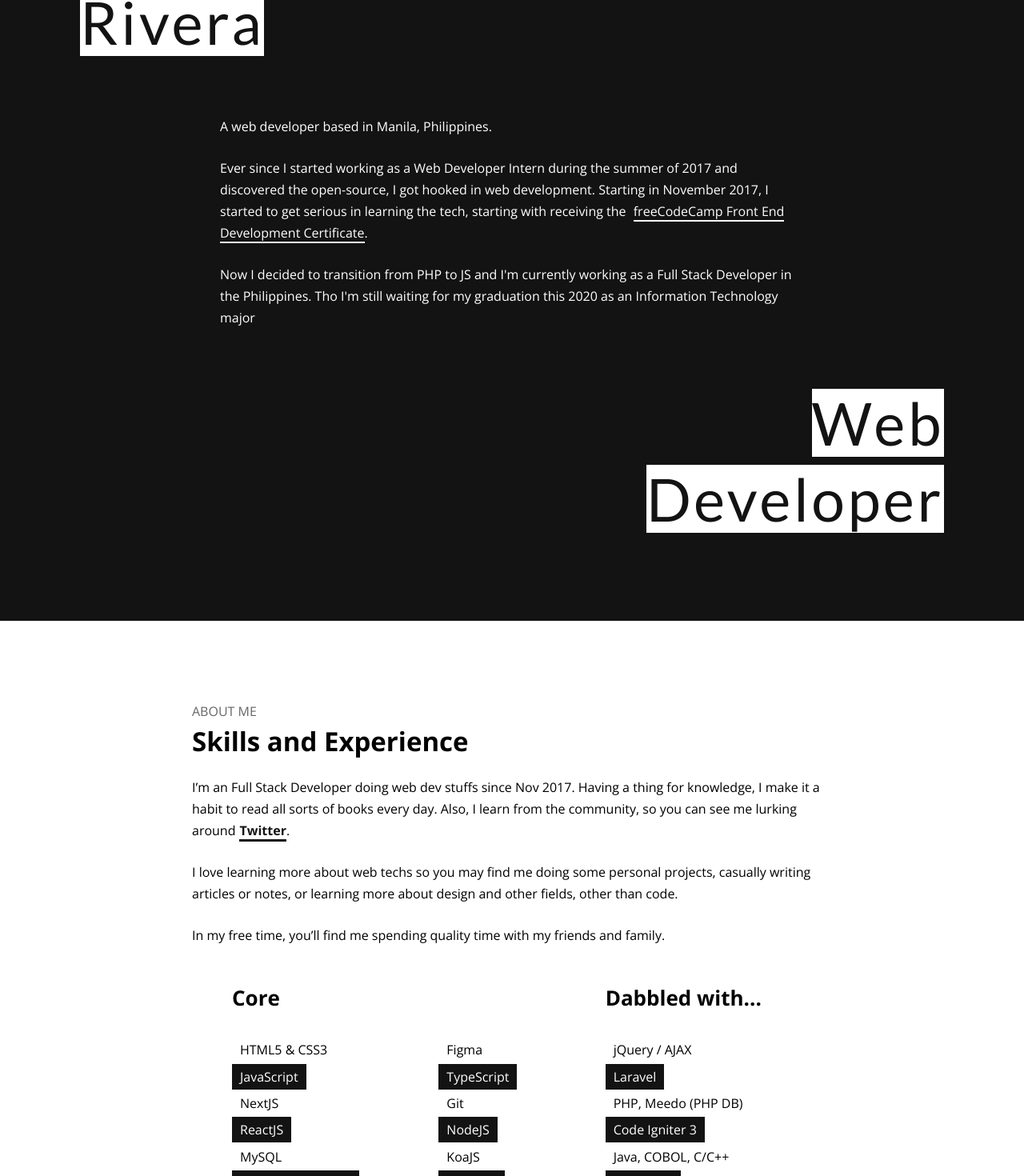
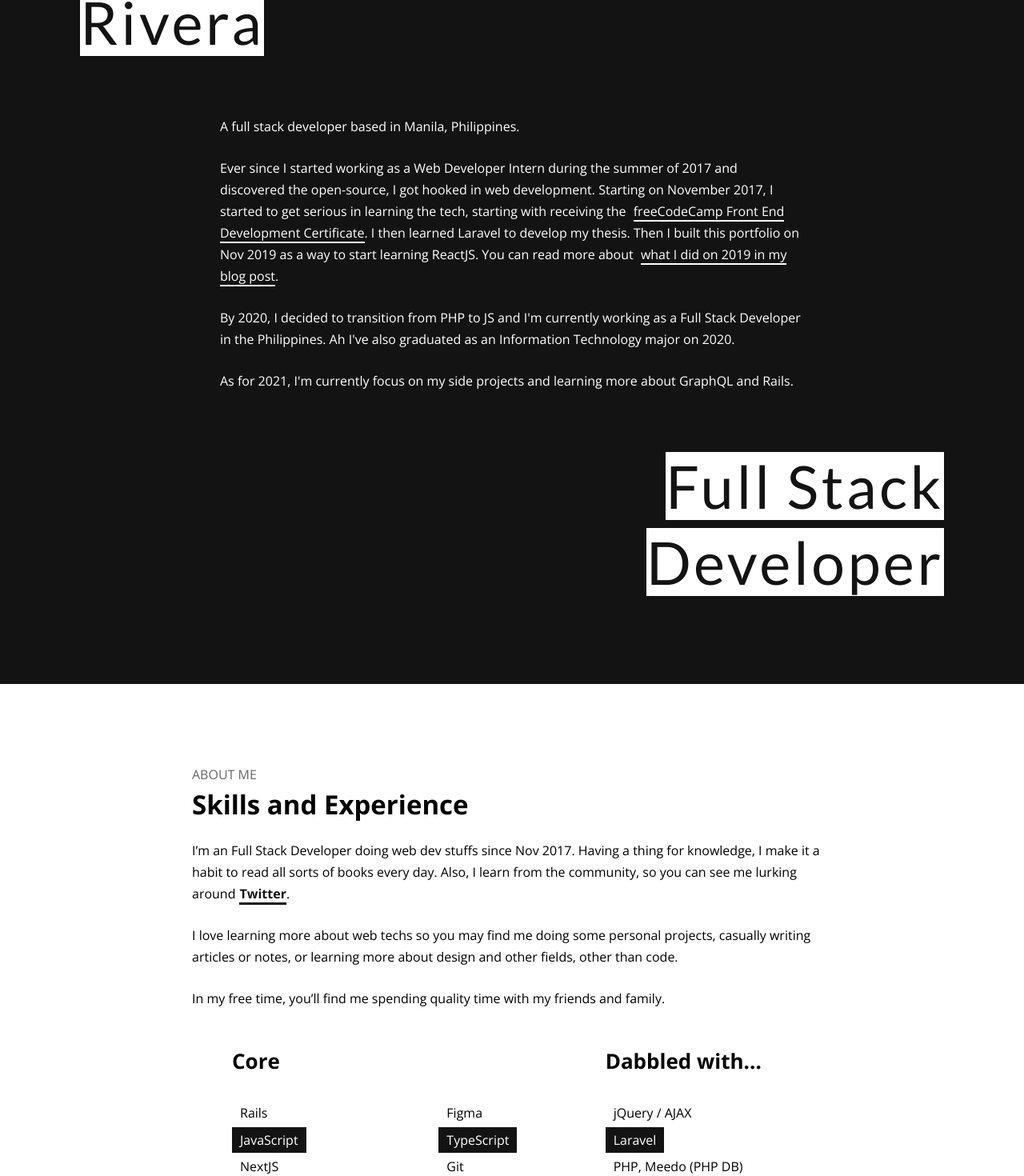
Before and after one commit to jorenrui/portfolio-v2, a React (Create React App) app: page / in a window 1280 px wide. Shown: the part 2622-4092 px from the top of the page at 80% size. Built offline with nearby package versions, Linux system fonts and the light colour scheme.

Commit message:
refactor: update info about myself

```diff
--- a/src/components/AboutSection/AboutMe.js
+++ b/src/components/AboutSection/AboutMe.js
@@ -14,13 +14,14 @@ function AboutMe() {
       </div>
       <div className='description'>
         <p>
-          A <span className='highlight-hover'>web developer</span> based in{' '}
+          A <span className='highlight-hover'>full stack developer</span> based in{' '}
           <span className='highlight-hover'>Manila, Philippines</span>.
         </p>
         <p>
           Ever since I started working as a Web Developer Intern during the summer of 2017 and
-          discovered the open-source, I got hooked in web development. Starting in November 2017, I
-          started to get serious in learning the tech, starting with receiving the{' '}
+          discovered the open-source, I got hooked in web development. Starting on November 2017, I
+          started to get serious in learning the tech, starting with receiving the
+          {' '}
           <a
             target='_blank'
             href='https://www.freecodecamp.org/certification/merakireal/legacy-front-end'
@@ -29,15 +30,28 @@ function AboutMe() {
           >
             freeCodeCamp Front End Development Certificate
           </a>
+          . I then learned Laravel to develop my thesis. Then I built this portfolio on Nov 2019 as a way to start learning ReactJS. You can read more about
+          {' '}
+          <a
+            target='_blank'
+            href='https://dev.to/jorenrui/my-2019-in-review-24ig'
+            rel='noopener noreferrer'
+            className='text-link-primary'
+          >
+            what I did on 2019 in my blog post
+          </a>
           .
         </p>
         <p>
-          Now I decided to transition from PHP to JS and I'm currently working as a <span className='highlight-hover'>Full Stack Developer</span> in the Philippines. Tho I'm still waiting for my graduation this 2020 as an <span className='highlight-hover'>Information Technology major</span>
+          By 2020, I decided to transition from PHP to JS and I'm currently working as a <span className='highlight-hover'>Full Stack Developer</span> in the Philippines. Ah I've also graduated as an <span className='highlight-hover'>Information Technology major</span> on 2020.
+        </p>
+        <p>
+          As for 2021, I'm currently focus on my side projects and learning more about GraphQL and Rails.
         </p>
       </div>
       <div className='title'>
         <h1 className='display-2'>
-          <span className='highlight-primary'>Web</span>
+          <span className='highlight-primary'>Full Stack</span>
         </h1>
         <h1 className='display-2'>
           <span className='highlight-primary'>Developer</span>
--- a/src/components/AboutSection/Skills.js
+++ b/src/components/AboutSection/Skills.js
@@ -34,7 +34,7 @@ function Skills() {
           <h3 className='list-title'>Core</h3>
           <ul>
             <li>
-              <span>HTML5 & CSS3</span>
+              <span>Rails</span>
             </li>
             <li>
               <span>JavaScript</span>
@@ -46,7 +46,7 @@ function Skills() {
               <span>ReactJS</span>
             </li>
             <li>
-              <span>MySQL</span>
+              <span>PostgreSQL</span>
             </li>
             <li>
               <span>Responsive Design</span>
--- a/src/components/ContactSection/BriefInfo.js
+++ b/src/components/ContactSection/BriefInfo.js
@@ -10,9 +10,9 @@ function BriefInfo() {
                 className="logo"
             />
             <h3 className="name">Joeylene Rivera</h3>
-            <p className="title text-muted">Web Developer</p>
+            <p className="title text-muted">Full Stack Developer</p>
             <p>
-                I'm 22 years old and currently living in Manila, Philippines. I’m a Full Stack (JS) Developer and a BSIT student waiting for my graduation this 2020.
+                I'm 22 years old and currently living in Manila, Philippines. I’m a Full Stack (JS) Developer that has NextJS, TypeScript, NodeJS and Rails under my toolbelt.
             </p>
             <SocialMedia />
         </div>
```
